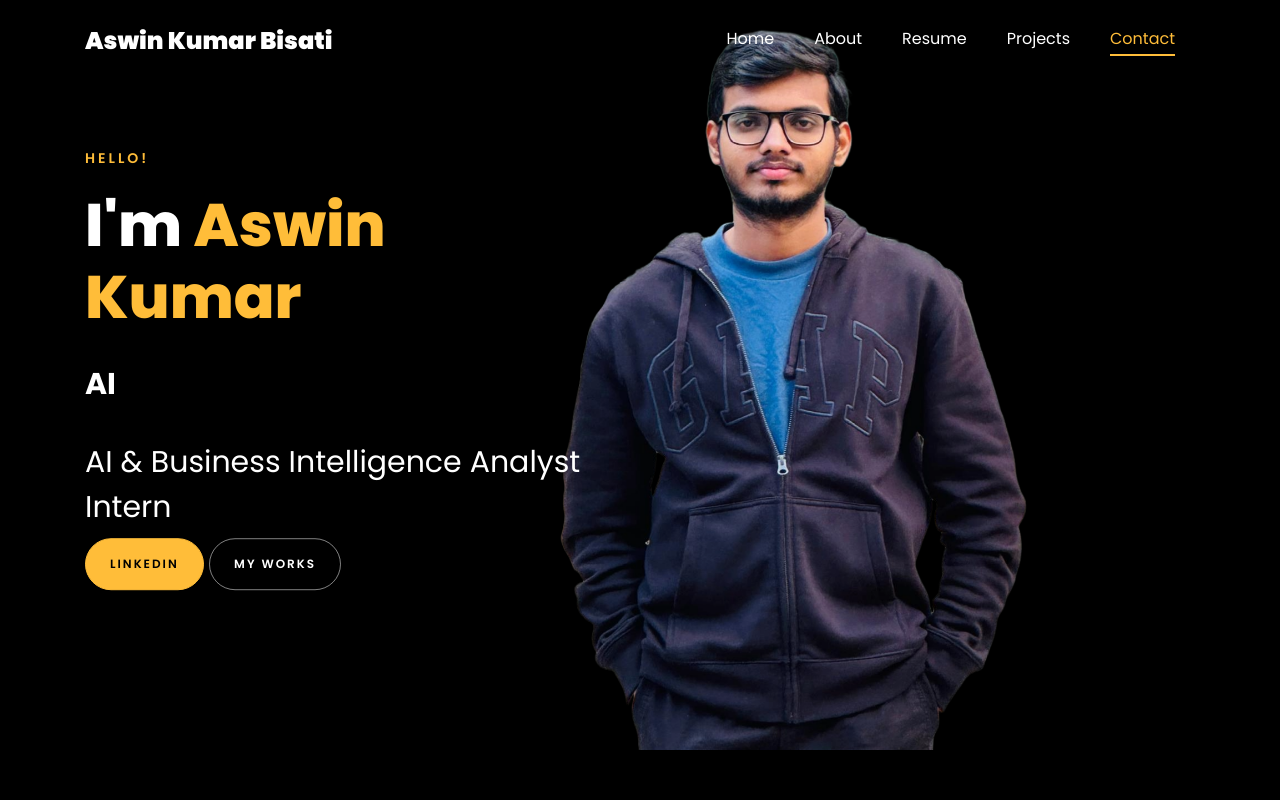
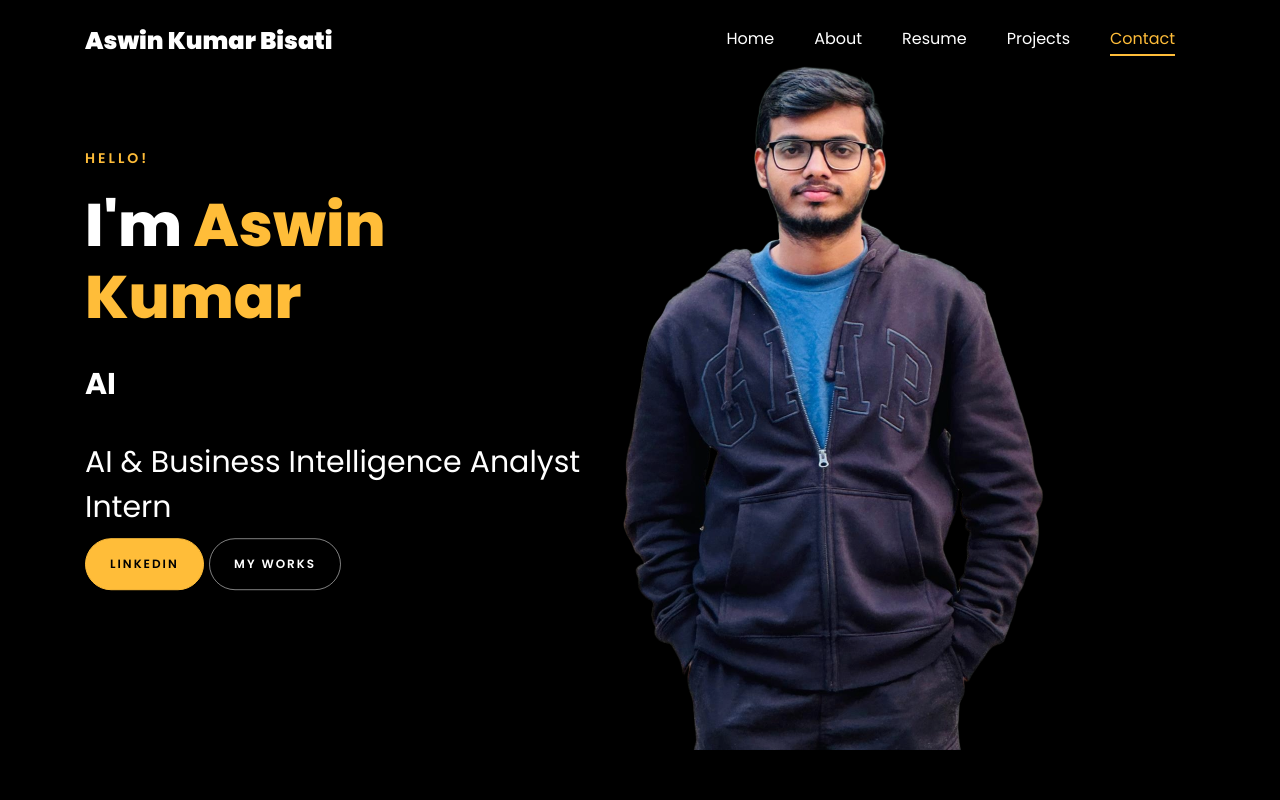
Before and after one commit to aswinkumaryadav/aswinkumar.github.io, a plain HTML site: page index.html in a window 1280 px wide. Shown: the top 800 px of the page. Drawn offline with Linux system fonts and the light colour scheme; files whose address does not match are found by name.

Commit message:
Update index.html

```diff
--- a/index.html
+++ b/index.html
@@ -108,6 +108,12 @@
 .zoom-effect:hover {
   transform: scale(1.1);
 }
+
+  .slider-item .img {
+    background-position: right center;
+    background-size: contain;
+    background-repeat: no-repeat;
+  }
 
 
 </style>
```
